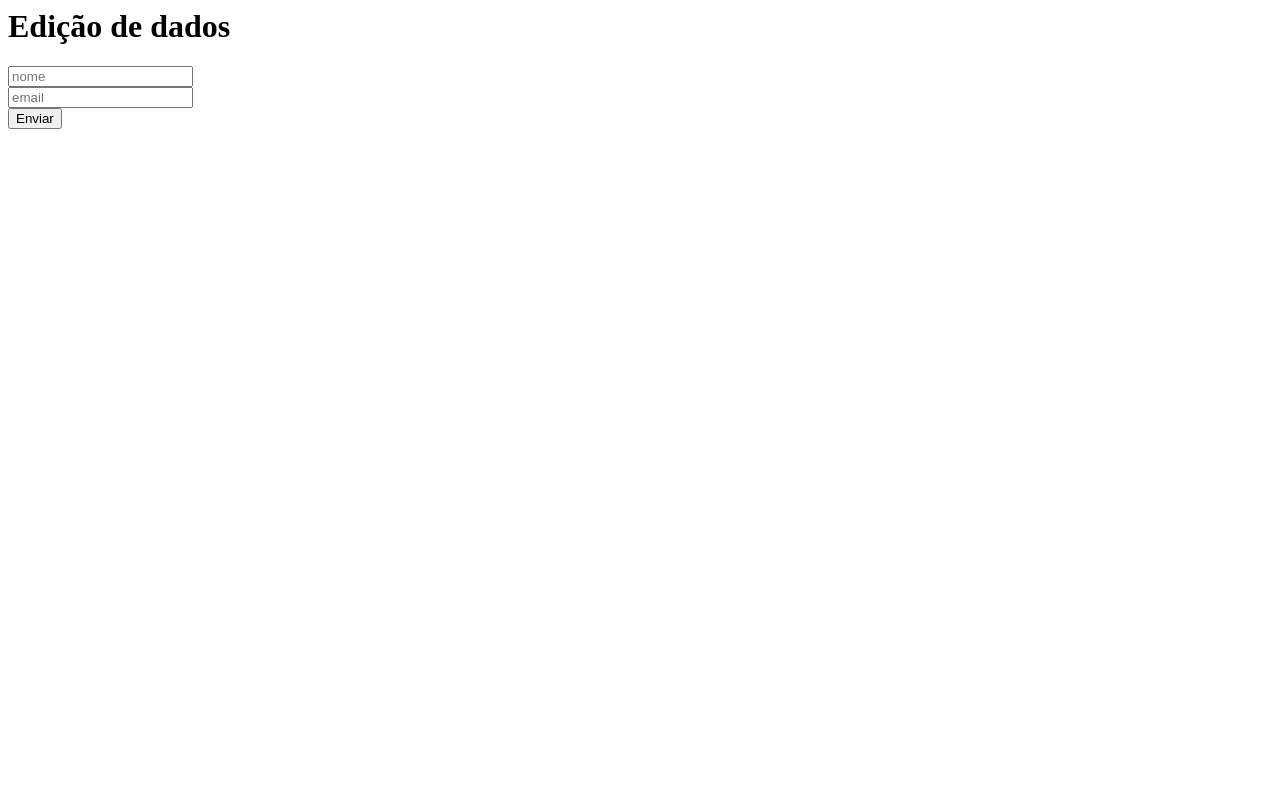
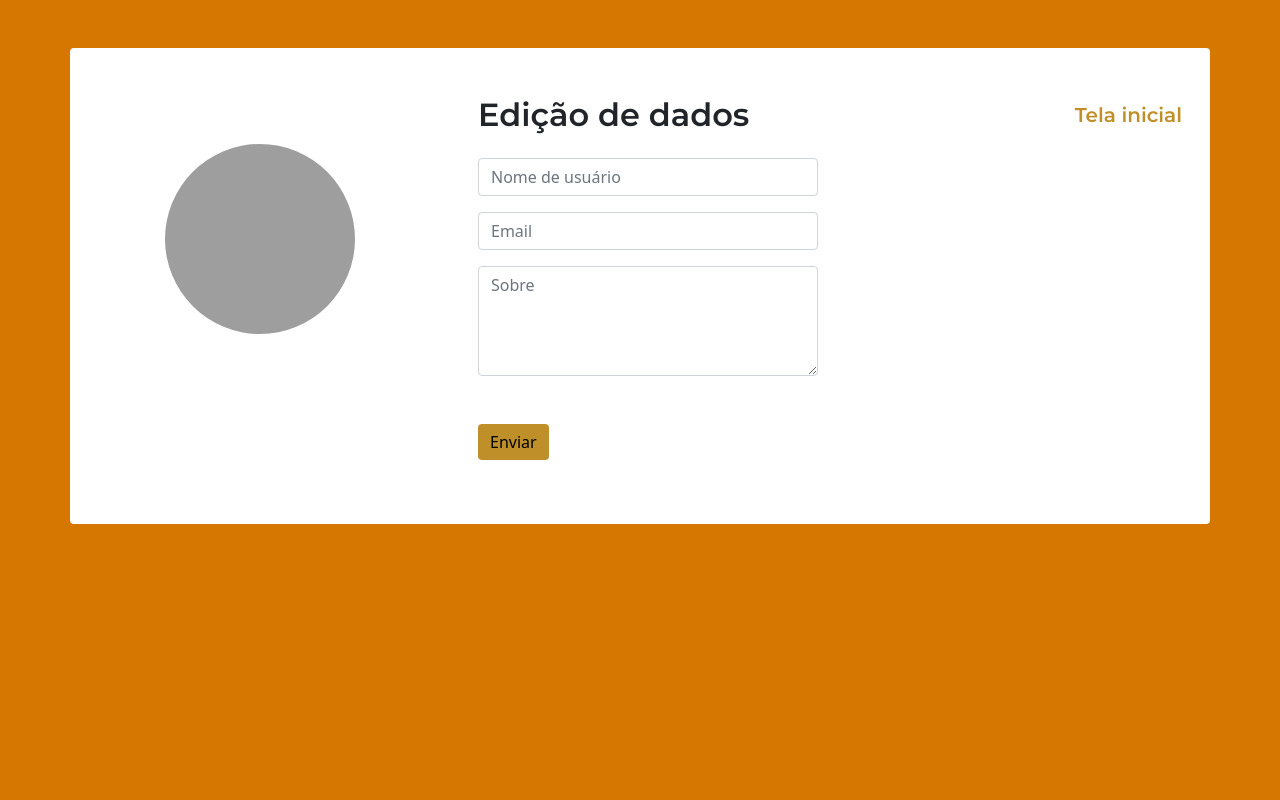
Before and after one commit to JoaolMarcosl1/iReceitasAntigo, a Flask app: page /edit/1 in a window 1280 px wide. Run offline with Flask 2, Linux system fonts and the light colour scheme; some libraries are stand-ins or nearby versions; grey boxes are pictures that could not be loaded.

Commit message:
Alteração HTML e CSS: Edição de dados

```diff
--- /dev/null
+++ b/app/static/css/editar_perfil.css
@@ -0,0 +1,39 @@
+@import url('https://fonts.googleapis.com/css2?family=Montserrat:wght@600;800&display=swap');
+
+body {
+    background:  #d57700;
+}
+
+.form-control:focus {
+    box-shadow: none;
+    border-color: #ffa430;
+}
+
+.botao-enviar {
+    background: #bf902a;
+    box-shadow: none;
+    border: none
+}
+
+.botao-enviar:hover {
+    background: #d57700;
+}
+
+.botao-enviar:focus {
+    background: #784607;
+    box-shadow: none
+}
+
+.voltar {
+  text-decoration: none;
+  font-family: "Montserrat", sans-serif;
+  color: #bf902a;
+}
+
+.voltar:hover {
+ color: #d57700;
+}
+
+#h2, .titulo{
+  font-family: "Montserrat", italic;
+}
--- a/app/templates/edit.html
+++ b/app/templates/edit.html
@@ -1,23 +1,46 @@
+<html lang="PT-BR">
+
 <head>
-    <body>
-        <h1>Edição de dados</h1>
-        <form action="/edit/{{user.id}}" method="post">
 
-            <div class="row justify-content-center">
-                <div class="row">
-                    <input type="text" class="form-control" name="name" value = "{{ current_user.name }}" placeholder="nome" required>
+  <meta charset="utf-8">
+  <meta name="viewport" content="width=device-width">
+  <link href="/static/css/bootstrap.min.css" rel="stylesheet">
+  <link rel="stylesheet" href="/static/css/editar_perfil.css">
+  <script src="/static/js/bootstrap.bundle.min.js"></script>
+  <title> Edição de dados </title>
+
+  <head>
+
+  <body>
+    <div class="container rounded bg-white mt-5">
+      <div class="row">
+        <div class="col-md-4 border-right">
+          <div class="d-flex flex-column align-items-center text-center p-3 py-5"><img class="rounded-circle mt-5" src="https://i.imgur.com/FEkKCU9.png" width="190" height="190"> </div>
+        </div>
+        <div class="col-md-8">
+          <div class="p-3 py-5">
+            <div class="d-flex justify-content-between align-items-center mb-3 titulo">
+              <h2> Edição de dados </h2>
+              <div class="d-flex flex-row align-items-center back"><i class="fa fa-long-arrow-left mr-1 mb-1"></i>
+              </div>
+              <h5> <a class="voltar" href="{{url_for('home')}}"> Tela inicial</a> </h5>
             </div>
-                <div class="row">
-                    <input type="text" class="form-control" name="email" value = "{{ current_user.email }}" placeholder="email" required>
-                </div>
-          <div class="row col-xs-12">
-              <button type="submit" class="btn btn-block btn-success">Enviar</button>
+            <form action="/edit/{{user.id}}" method="post">
+              <div class="row mt-2">
+                <div class="col-md-6"> <input type="text" name="name" value="{{ current_user.name }}" class="form-control" placeholder="Nome de usuário"> </div>
+              </div>
+              <div class="row mt-3">
+                <div class="col-md-6"> <input type="email" name="email" value="{{ current_user.email }}" class="form-control" placeholder="Email"> </div>
+              </div>
+              <div class="row mt-3">
+                <div class="col-md-6"> <textarea name="message" id="" cols="9" rows='4' class="form-control" placeholder="Sobre" rows='3'></textarea> </div>
+              </div>
+              <div class="mt-5 text-right"><button class="btn btn-warning botao-enviar" type="submit"> Enviar </button> </div>
+            </form>
           </div>
+        </div>
+      </div>
+    </div>
+  </body>
 
-
-        </form>
-    </body>
-
-
-
-</head>
+</html>
```
